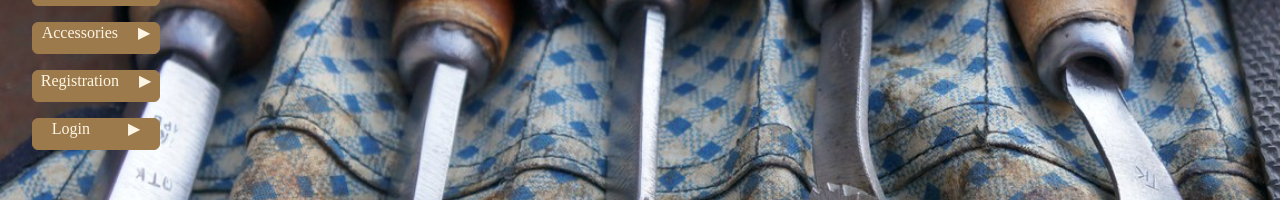
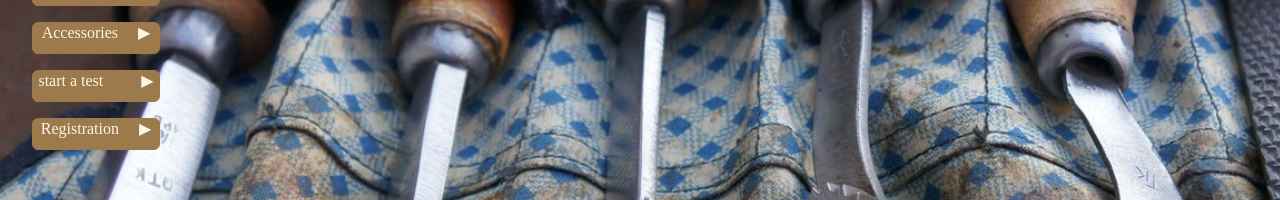
Before and after one commit to casperobuh/casperobuh.github.io, a plain HTML site: page index8.html in a window 1280 px wide. Shown: the part 327-527 px from the top of the page. Drawn offline with Linux system fonts and the light colour scheme; files whose address does not match are found by name.

Commit message:
Update index8.html

```diff
--- a/index8.html
+++ b/index8.html
@@ -27,8 +27,9 @@
 		<div class = "select1" id = "drive">
 			<div class = "wrapper-item">footwear</div>
 			<div class = "wrapper-it open">Accessories</div>
+				<div id = "test" class = "wrapper-item3 login">start a test</div>
 			<div class = "wrapper-item2 reg">Registration</div>
-			<div class = "wrapper-item3 login">Login</div>
+
 		</div>
 
 		<div id ="none2" class = "select-footwear">
@@ -44,7 +45,7 @@
 				<div class=" fixed">footwear</div>
 				<div class=" fixed">Accessories</div>
 				<div class=" fixed">Registration</div>
-				<div class=" fixed">Login</div>
+				<div class=" fixed"  id = "test1">Login</div>
 			</div>
 		<div id ="non2" class = "selec-footwear">
 			<div class = "ope1 non1">Italian Shoe</div>
```
